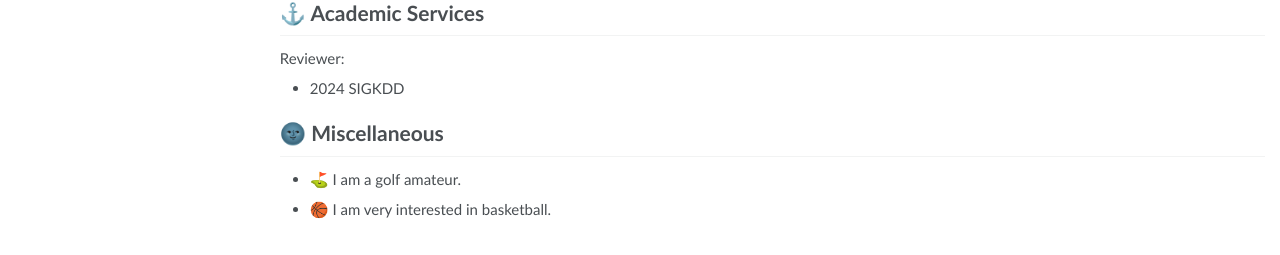
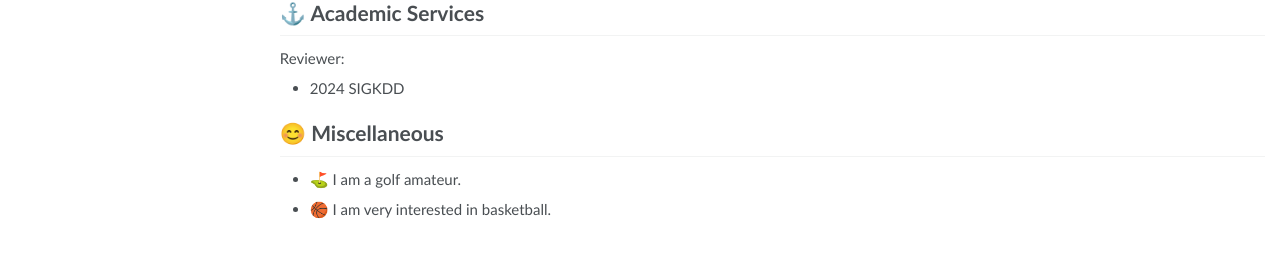
Before and after one commit to XiongWeiTHU/XiongWeiTHU.github.io, a Jekyll site: the page built from _pages/about.md, in a window 1280 px wide and 900 px high, scrolled down 1547 px. Shown: the part 642-897 px from the top of the window. Built offline with Jekyll 4.4.1, drawn with Linux system fonts in a browser that asks for light colours.

```diff
--- a/_pages/about.md
+++ b/_pages/about.md
@@ -106,7 +106,7 @@ Reviewer:
 - 2024 SIGKDD
 
 
-# 🌚 Miscellaneous
+# 😊 Miscellaneous
 - ⛳️ I am a golf amateur.
 - 🏀 I am very interested in basketball.
 <br>
```
